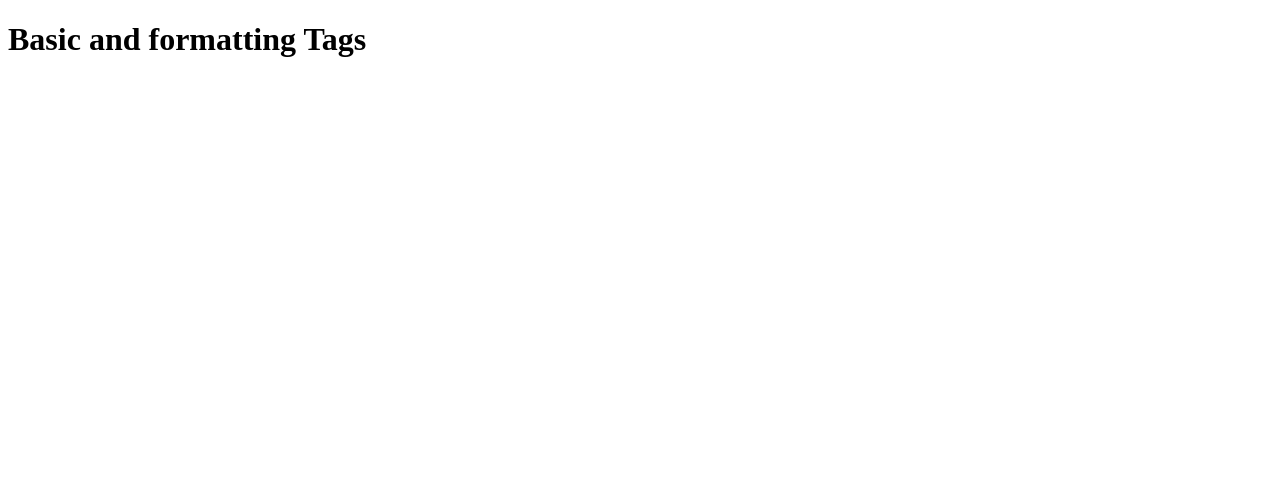
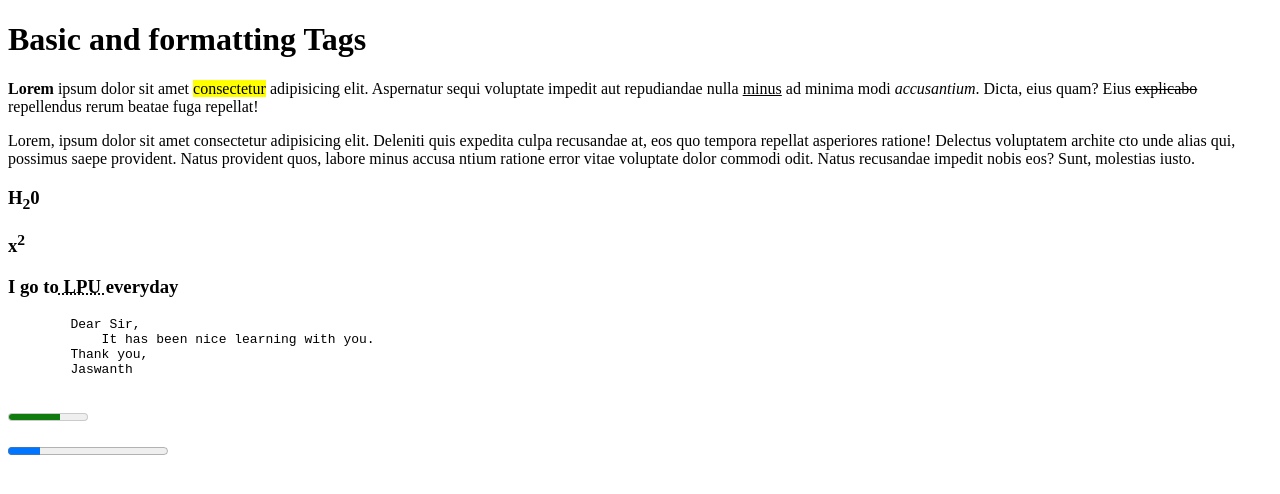
Before and after one commit to jaswanthsalapu924/jaswanthsalapu924.github.io, a plain HTML site: page HTML/index2.html in a window 1280 px wide. Drawn offline with Linux system fonts and the light colour scheme.

Commit message:
finalhtml

```diff
--- a/HTML/index2.html
+++ b/HTML/index2.html
@@ -1,11 +1,43 @@
 <!DOCTYPE html>
 <html lang="en">
-<head>
-    <meta charset="UTF-8">
-    <meta name="viewport" content="width=device-width, initial-scale=1.0">
+  <head>
+    <meta charset="UTF-8" />
+    <meta name="viewport" content="width=device-width, initial-scale=1.0" />
     <title>Document</title>
-</head>
-<body>
+  </head>
+  <body>
     <h1>Basic and formatting Tags</h1>
-</body>
+
+    <p>
+      <strong>Lorem </strong>ipsum dolor sit amet <mark>consectetur</mark> adipisicing elit. Aspernatur sequi
+      voluptate impedit aut repudiandae nulla <u>minus</u> ad minima modi <em>accusantium</em>.
+      Dicta, eius quam? Eius <del>explicabo</del> repellendus rerum beatae fuga repellat!
+    </p>
+    <p>
+        Lorem, ipsum dolor sit amet consectetur adipisicing elit. Deleniti quis expedita culpa
+        recusandae at, eos quo tempora repellat asperiores ratione! Delectus voluptatem archite
+        cto unde alias qui, possimus saepe provident. Natus provident quos, labore minus accusa
+        ntium ratione error vitae voluptate dolor commodi odit. Natus recusandae impedit nobis
+        eos? Sunt, molestias iusto.
+    </p>
+    <p>
+        <h3>H<sub>2</sub>0</h3>
+    </p>
+        <p>
+        <h3>x<sup>2</sup></h3>
+    </p>
+    <p><h3>I go to<abbr title="Lovely Professional University"> LPU </abbr>everyday</h3></p>
+    <pre>
+        Dear Sir,
+            It has been nice learning with you.
+        Thank you,
+        Jaswanth
+    </pre>
+    <p>
+        <meter value=".65"></meter>
+    </p>
+    <p>
+        <progress value="100" max="500"></progress>
+    </p>
+  </body>
 </html>
```
Also changed, not shown: HTML/index1.html (+1 -0 lines).
